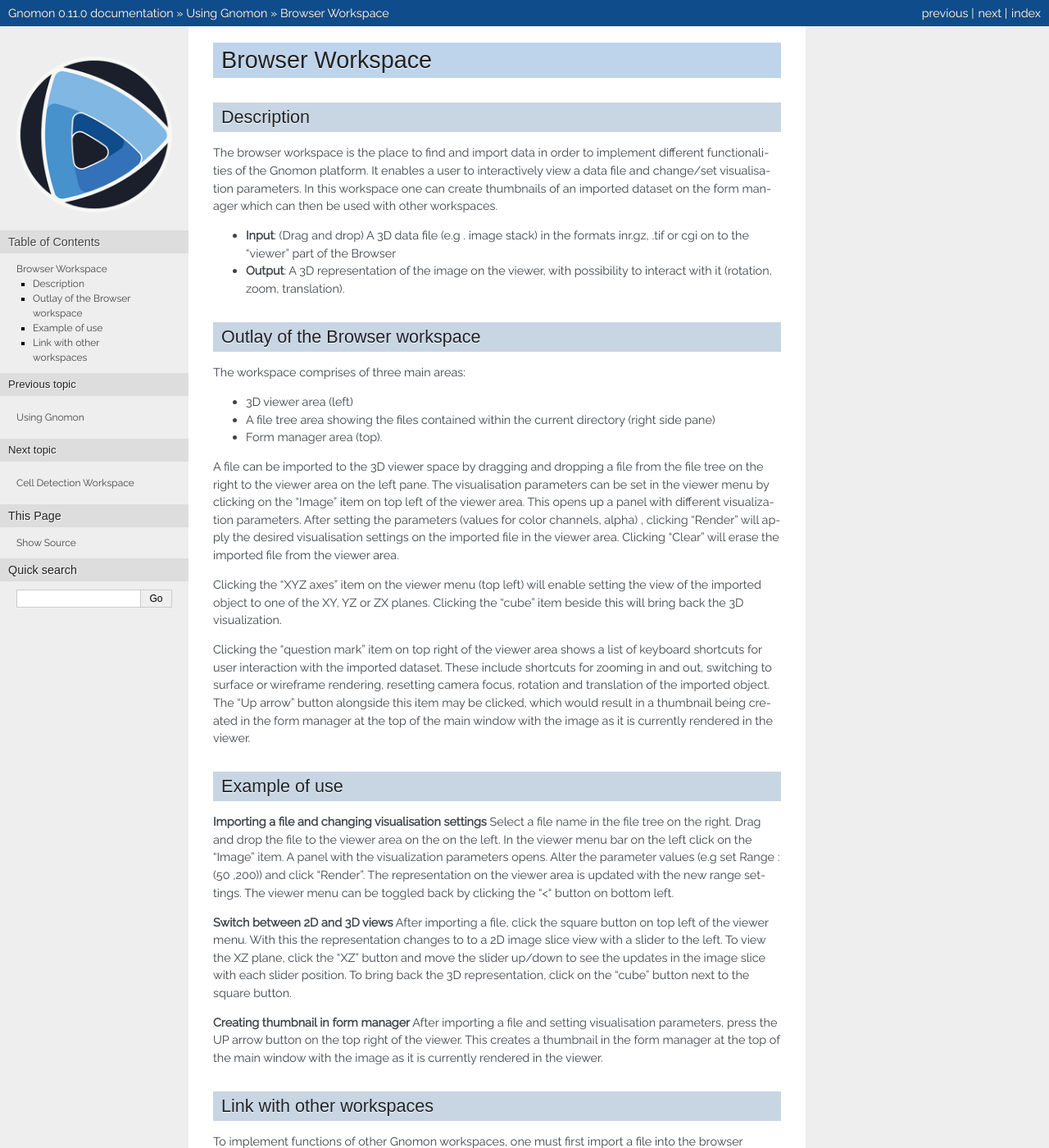
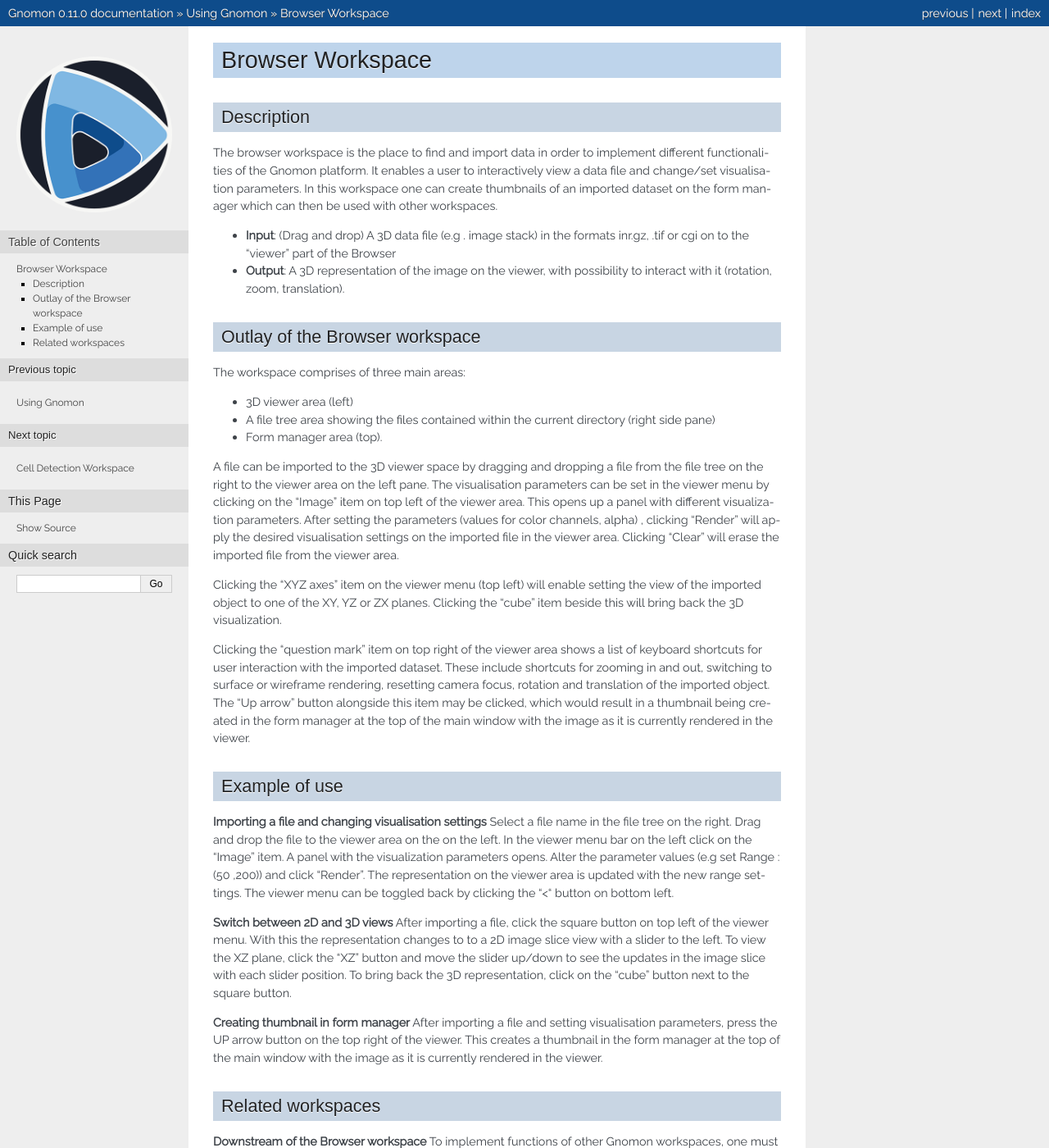
Before and after one commit to gnomon-inria/gnomon, a Sphinx documentation site: the page built from doc/workspaces/BrowserWorkspace.rst, in a window 1280 px wide and 1400 px high. Shown: the whole window at 82% size. Built offline with Sphinx 7.4.7, drawn with Linux system fonts in a browser that asks for light colours; formulas are drawn with MathJax 3.

Commit message:
Update BrowserWorkspace.rst

```diff
--- a/doc/workspaces/BrowserWorkspace.rst
+++ b/doc/workspaces/BrowserWorkspace.rst
@@ -40,7 +40,7 @@ Example of use
 
 **Creating thumbnail in form manager** After importing a file and setting visualisation parameters, press the UP arrow button on the top right of the viewer. This creates a thumbnail in the form manager at the top of the main window with the image as it is currently rendered in the viewer.
 
-Link with other workspaces
+Related workspaces
 ==========================
 
-To implement functions of other Gnomon workspaces, one must first import a file into the browser workspace and create its thumbnail in the form manager. Then the file can be used in other workspaces by dragging and dropping the thumbnail into respective workspaces.
+**Downstream of the Browser workspace** To implement functions of other Gnomon workspaces, one must first import a file into the browser workspace and create its thumbnail in the form manager. Then the file can be used in other workspaces by dragging and dropping the thumbnail into respective workspaces.
```
